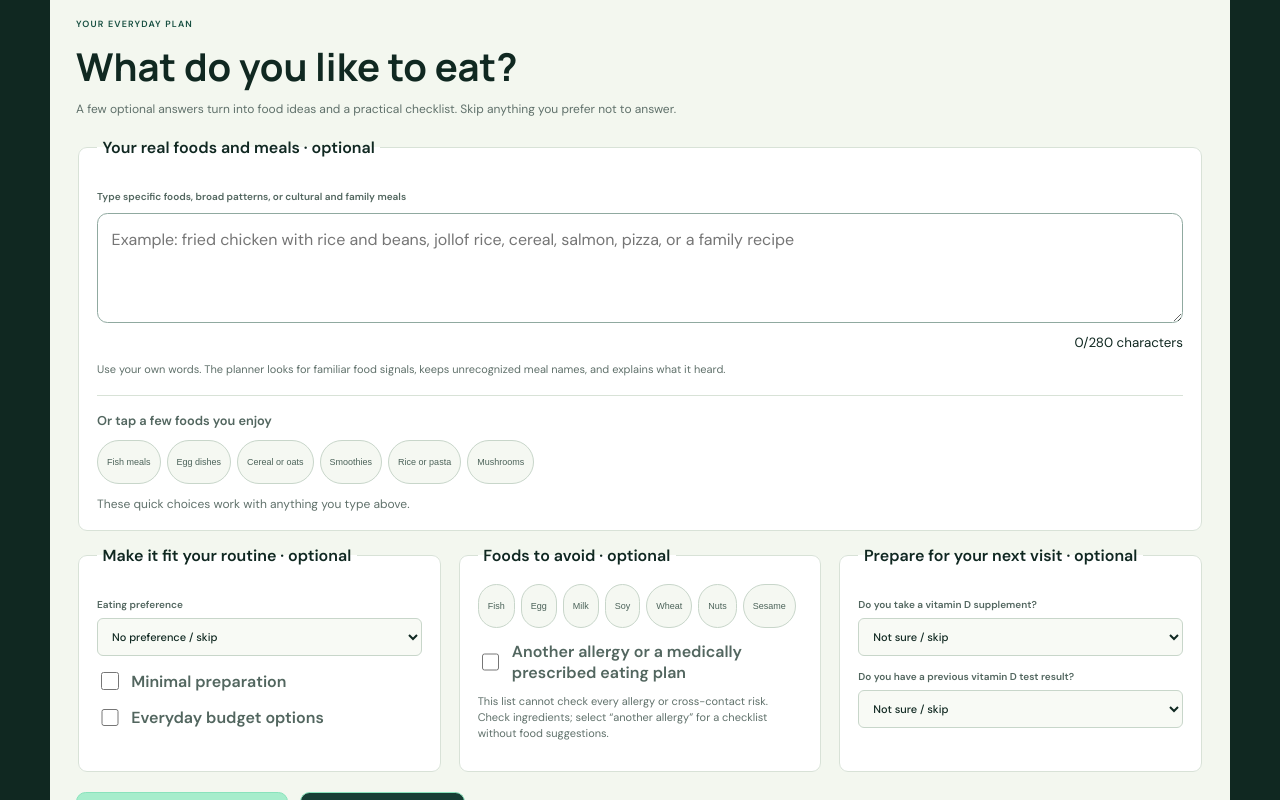
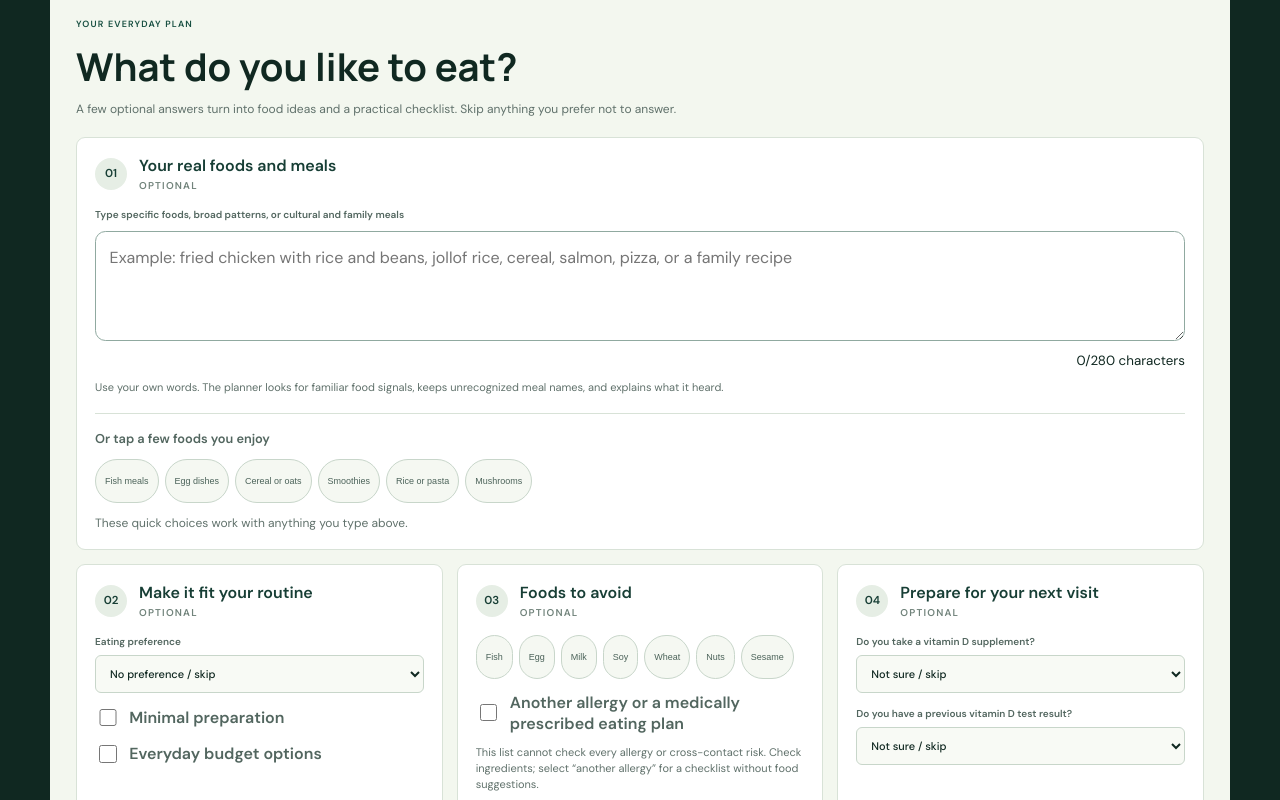
Before and after one commit to gerbenns2006-afk/jubilant-octo-chainsaw, a Next.js app: page / in a window 1280 px wide. Shown: the part 2540-3340 px from the top of the page. Built offline with nearby package versions, Linux system fonts and the light colour scheme.

Commit message:
Use fitted headings for planner cards

```diff
--- a/app/components/EverydayPlanner.tsx
+++ b/app/components/EverydayPlanner.tsx
@@ -42,10 +42,10 @@ export default function EverydayPlanner({ context }: { context: Context }) {
   return <section className="everyday-planner wellness-toolkit" id="everyday-plan">
     <div className="wellness-title"><span>YOUR EVERYDAY PLAN</span><h3>What do you like to eat?</h3><p>A few optional answers turn into food ideas and a practical checklist. Skip anything you prefer not to answer.</p></div>
     <div className="wellness-tools">
-      <fieldset className="wellness-tool planner-food-entry"><legend>Your real foods and meals · optional</legend><label htmlFor="usual-foods">Type specific foods, broad patterns, or cultural and family meals</label><textarea id="usual-foods" maxLength={280} value={foodText} onChange={e=>{setFoodText(e.target.value);change();}} placeholder="Example: fried chicken with rice and beans, jollof rice, cereal, salmon, pizza, or a family recipe"/><small>{foodText.length}/280 characters</small><p>Use your own words. The planner looks for familiar food signals, keeps unrecognized meal names, and explains what it heard.</p><div className="planner-quick-picks"><b>Or tap a few foods you enjoy</b><div className="wellness-chips">{foodChoices.map(f=><button type="button" key={f} aria-pressed={likes.includes(f)} className={likes.includes(f)?"chosen":""} onClick={()=>toggle(f,likes,setLikes)}>{f}</button>)}</div><p>These quick choices work with anything you type above.</p></div></fieldset>
-      <fieldset className="wellness-tool"><legend>Make it fit your routine · optional</legend><label>Eating preference<select value={diet} onChange={e=>{setDiet(e.target.value);change();}}><option value="any">No preference / skip</option><option value="vegetarian">Vegetarian</option><option value="vegan">Vegan</option></select></label><label className="planner-check"><input type="checkbox" checked={quick} onChange={e=>{setQuick(e.target.checked);change();}}/>Minimal preparation</label><label className="planner-check"><input type="checkbox" checked={budget} onChange={e=>{setBudget(e.target.checked);change();}}/>Everyday budget options</label></fieldset>
-      <fieldset className="wellness-tool"><legend>Foods to avoid · optional</legend><div className="wellness-chips">{avoidChoices.map(a=><button type="button" key={a} aria-pressed={avoids.includes(a)} className={avoids.includes(a)?"chosen":""} onClick={()=>toggle(a,avoids,setAvoids)}>{a}</button>)}</div><label className="planner-check"><input type="checkbox" checked={otherRestriction} onChange={e=>{setOtherRestriction(e.target.checked);change();}}/>Another allergy or a medically prescribed eating plan</label><p>This list cannot check every allergy or cross-contact risk. Check ingredients; select “another allergy” for a checklist without food suggestions.</p></fieldset>
-      <fieldset className="wellness-tool"><legend>Prepare for your next visit · optional</legend><label>Do you take a vitamin D supplement?<select value={supplement} onChange={e=>{setSupplement(e.target.value);change();}}><option value="skip">Not sure / skip</option><option value="yes">Yes</option><option value="no">No</option></select></label><label>Do you have a previous vitamin D test result?<select value={lab} onChange={e=>{setLab(e.target.value);change();}}><option value="skip">Not sure / skip</option><option value="yes">Yes</option><option value="no">No</option></select></label></fieldset>
+      <section className="wellness-tool planner-food-entry" role="group" aria-labelledby="planner-food-heading"><div className="planner-card-title"><span>01</span><div><h4 id="planner-food-heading">Your real foods and meals</h4><small>OPTIONAL</small></div></div><label htmlFor="usual-foods">Type specific foods, broad patterns, or cultural and family meals</label><textarea id="usual-foods" maxLength={280} value={foodText} onChange={e=>{setFoodText(e.target.value);change();}} placeholder="Example: fried chicken with rice and beans, jollof rice, cereal, salmon, pizza, or a family recipe"/><small>{foodText.length}/280 characters</small><p>Use your own words. The planner looks for familiar food signals, keeps unrecognized meal names, and explains what it heard.</p><div className="planner-quick-picks"><b>Or tap a few foods you enjoy</b><div className="wellness-chips">{foodChoices.map(f=><button type="button" key={f} aria-pressed={likes.includes(f)} className={likes.includes(f)?"chosen":""} onClick={()=>toggle(f,likes,setLikes)}>{f}</button>)}</div><p>These quick choices work with anything you type above.</p></div></section>
+      <section className="wellness-tool" role="group" aria-labelledby="planner-routine-heading"><div className="planner-card-title"><span>02</span><div><h4 id="planner-routine-heading">Make it fit your routine</h4><small>OPTIONAL</small></div></div><label>Eating preference<select value={diet} onChange={e=>{setDiet(e.target.value);change();}}><option value="any">No preference / skip</option><option value="vegetarian">Vegetarian</option><option value="vegan">Vegan</option></select></label><label className="planner-check"><input type="checkbox" checked={quick} onChange={e=>{setQuick(e.target.checked);change();}}/>Minimal preparation</label><label className="planner-check"><input type="checkbox" checked={budget} onChange={e=>{setBudget(e.target.checked);change();}}/>Everyday budget options</label></section>
+      <section className="wellness-tool" role="group" aria-labelledby="planner-avoid-heading"><div className="planner-card-title"><span>03</span><div><h4 id="planner-avoid-heading">Foods to avoid</h4><small>OPTIONAL</small></div></div><div className="wellness-chips">{avoidChoices.map(a=><button type="button" key={a} aria-pressed={avoids.includes(a)} className={avoids.includes(a)?"chosen":""} onClick={()=>toggle(a,avoids,setAvoids)}>{a}</button>)}</div><label className="planner-check"><input type="checkbox" checked={otherRestriction} onChange={e=>{setOtherRestriction(e.target.checked);change();}}/>Another allergy or a medically prescribed eating plan</label><p>This list cannot check every allergy or cross-contact risk. Check ingredients; select “another allergy” for a checklist without food suggestions.</p></section>
+      <section className="wellness-tool" role="group" aria-labelledby="planner-visit-heading"><div className="planner-card-title"><span>04</span><div><h4 id="planner-visit-heading">Prepare for your next visit</h4><small>OPTIONAL</small></div></div><label>Do you take a vitamin D supplement?<select value={supplement} onChange={e=>{setSupplement(e.target.value);change();}}><option value="skip">Not sure / skip</option><option value="yes">Yes</option><option value="no">No</option></select></label><label>Do you have a previous vitamin D test result?<select value={lab} onChange={e=>{setLab(e.target.value);change();}}><option value="skip">Not sure / skip</option><option value="yes">Yes</option><option value="no">No</option></select></label></section>
     </div>
     <div className="planner-actions"><button type="button" onClick={generate}>Build my everyday plan</button><button type="button" onClick={reset}>Clear my answers</button></div>
     <p className="planner-note">Your answers stay in this page’s memory and clear when you reload. Food ideas follow your preferences and general nutrition education; the NHANES research model does not prescribe meals or supplement doses.</p>
```
Also changed, not shown: app/styles.css.
